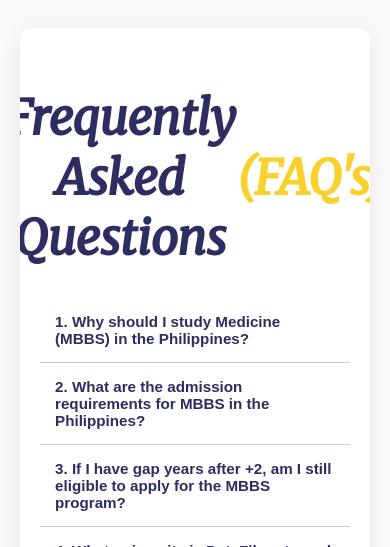
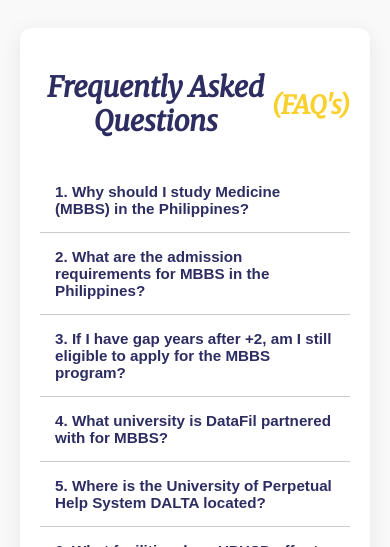
Before and after one commit to datafilusa/datafilus, a plain HTML site: page faq.html in a window 390 px wide. Shown: the part 297-844 px from the top of the page. Drawn offline with nearby package versions, Linux system fonts and the light colour scheme.

Commit message:
Update faq.css with responsive font size for FAQ heading

```diff
--- a/faq.css
+++ b/faq.css
@@ -246,6 +246,19 @@ body {
     left: auto;
     border-color: transparent transparent transparent rgba(45, 45, 98, 0.5);
   }
+
+@media (max-width: 750px) {
+  .service-card.faq-card .service-text h2 {
+    font-size: 28px; /* shrink the whole heading */
+    line-height: 1.2;
+    word-wrap: break-word;
+  }
+
+  .service-card.faq-card .service-text h2 .faq-yellow {
+    font-size: 0.9em; /* keeps (FAQ's) slightly smaller than the title */
+  }
+}
+
 }
 
 /* ========================== */
```
